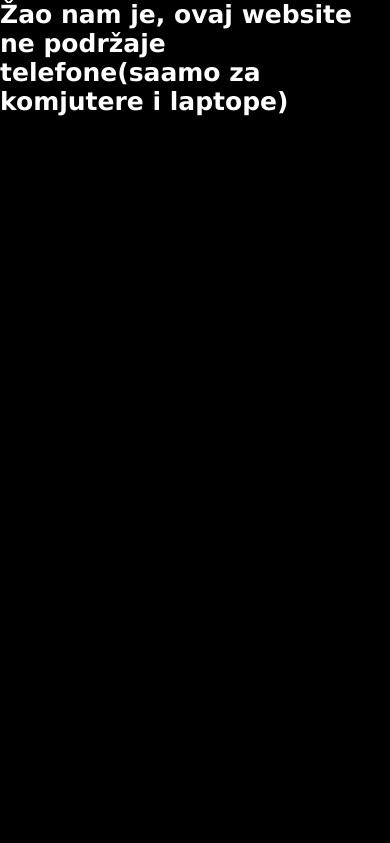
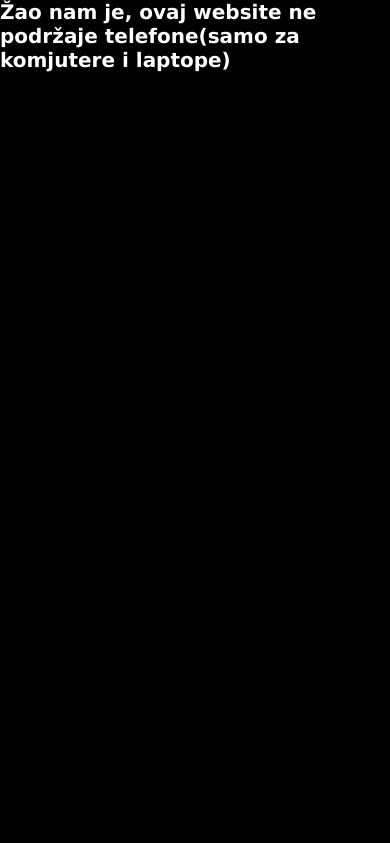
Before and after one commit to onlyaprogrammer2025/ElvedinPezic, a plain HTML site: page index.html in a window 390 px wide. Shown: the top 843 px of the page. Drawn offline with Linux system fonts and the light colour scheme.

Commit message:
Add files via upload

```diff
--- a/index.html
+++ b/index.html
@@ -7,7 +7,7 @@
 </head>
 <body>
   <div id="onlydesktop">
-        <label id="labelfordesktop">Žao nam je, ovaj website ne podržaje telefone(saamo za komjutere i laptope)</label>
+        <label id="labelfordesktop">Žao nam je, ovaj website ne podržaje telefone(samo za komjutere i laptope)</label>
   </div>
     <header id="main1">
         <img src="elvedin-removebg-preview (1).png" id="nameee">
--- a/styles.css
+++ b/styles.css
@@ -1037,7 +1037,7 @@ a{
     }
     #labelfordesktop{
         position: fixed;
-        font-size: 25px;
+        font-size: 20px;
         color: white;
         font-weight: bolder;
         font-family: Verdana, Geneva, Tahoma, sans-serif;
```
